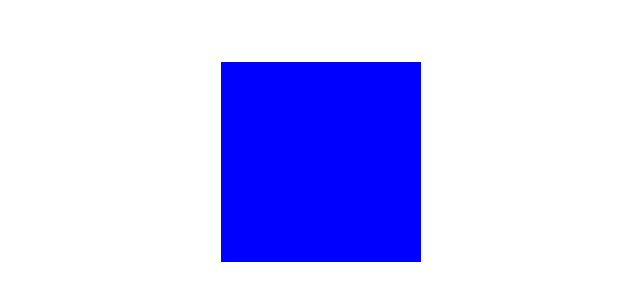
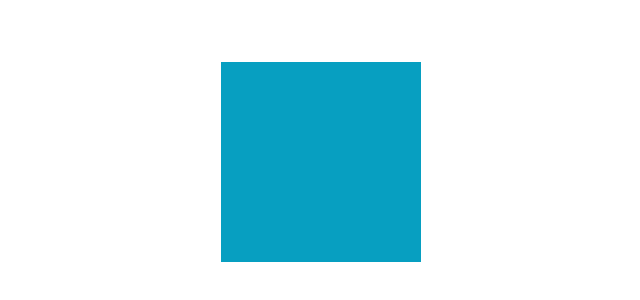
Before and after one commit to juliendy/ts-react-practice-main, a React (Vite) app: page / in a window 1280 px wide. Shown: the part 246-546 px from the top of the page, without its empty margins (319-959 px from the left). Built offline with nearby package versions, Linux system fonts and the light colour scheme.

Commit message:
halfway done, typescript complaining in return

```diff
--- a/src/App.css
+++ b/src/App.css
@@ -14,5 +14,5 @@
 .guess-me {
   width: 200px;
   height: 200px;
-  background-color: blue;
+  /* background-color: blue; */
 }
--- a/src/App.tsx
+++ b/src/App.tsx
@@ -1,18 +1,74 @@
-import { useEffect, useState } from 'react'
-import reactLogo from './assets/react.svg'
-import './App.css'
+import { useEffect, useState } from "react";
+import reactLogo from "./assets/react.svg";
+import "./App.css";
 
-  function App() {
-    const [colour, setColour] = useState();
+function App() {
+    // important to type the things we store in the state. ('') emptry string would also work.
+    const [colour, setColour] = useState("")
+    const [answers, setAnswers] = useState<string[]>([])
+
+    const getRandomColour = () => {
+        // prob not the most effective way but creating an array based on hexcolor codes to then return a random colour value
+        const digits = [
+            "0",
+            "1",
+            "2",
+            "3",
+            "4",
+            "5",
+            "6",
+            "7",
+            "8",
+            "9",
+            "A",
+            "B",
+            "C",
+            "D",
+            "E",
+            "F",
+        ];
+        // creating a new array that accept 6 digits, and mapping through the array above with math.floor. resource: https://developer.mozilla.org/en-US/docs/Web/JavaScript/Reference/Global_Objects/Math/floor
+        const colour = new Array(6)
+            .fill("")
+            .map(() => digits[Math.floor(Math.random() * digits.length)])
+            .join("");
+        // returning a hash symbol with the colour value
+        return `#${colour}`;
+    };
 
     useEffect(() => {
-      // TODO: generate a random colour
-    })
+        // TODO: generate a random colour
+        const actualColour = getRandomColour();
+        setColour(actualColour);
+        setAnswers(
+            [actualColour, getRandomColour(), getRandomColour()].sort(() =>
+                0.5 - Math.random()
+            )
+        );
+    }, []);
 
-   return <div className="App">
-      <div className='guess-me'></div>
-    </div>
+    function handleAnswerClicked(answer: string) {
+      if (answer === colour) {
+        // TODO: guessed the correct answer
+      } else {
+        // TODO: guessed the incorrect answer
+      }
+    }
 
+    return (
+        <div className="App">
+            {/* create dynamic state to then interpolate the state depending on color */}
+            <div
+                className="guess-me"
+                // colour is going to change dynamically depending on the state
+                style={{ background: colour }}
+                // NOT WORKING ATM
+                {...answers.map((answer )=> (
+                  <button onClick={() => handleAnswerClicked(answer)} key={answer}>{answer}</button>
+                ))}
+            ></div>
+        </div>
+    );
 }
 
-export default App
+export default App;
```
